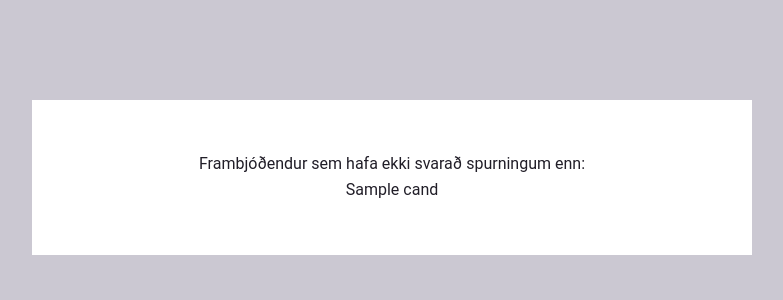
After one commit to beltiras/vaa, a Django app: template templates/absents.html in a window 1280 px wide. The commit adds this page. Shown: the top 300 px of the page, without its empty margins (248-1031 px from the left). Run offline with Django 3.2, Linux system fonts and the light colour scheme; the template is opened without the code that fills it: most values are stand-ins (such as "Sample title", 1, 10 or a date in 2020); some libraries are stand-ins or nearby versions.

Commit message:
small css and absent page defined

```diff
--- /dev/null
+++ b/templates/absents.html
@@ -0,0 +1,15 @@
+{% extends "base.html" %}
+{% block title %}Frambjóðendur sem hafa ekki svarað - {% endblock title %}
+{% block content %}
+<div class="form-block form-user">
+<table class="table table-striped" style="width: 100%;">
+<thead>
+<tr><td>Frambjóðendur sem hafa ekki svarað spurningum enn:</td></tr>
+</thead>
+<tbody>
+{% for cand in absents %}
+<tr><td>{{ cand.name }}</td></tr>
+{% endfor %}
+</tbody>
+</table>
+{% endblock content %}
--- a/templates/comparison.html
+++ b/templates/comparison.html
@@ -10,7 +10,7 @@
 </thead>
 <tbody>
 {% for cand, percent in data %}
-  <tr><td><span><img src="{{ cand.picture|thumbnail_url:"small" }}"></span><a href="/candidate/{{ cand.pk }}/">{{ cand.name }}</a></td><td>{{ percent | floatformat:0 }}%</td>
+  <tr><td><span><img style="float:left" src="{{ cand.picture|thumbnail_url:"xs" }}"></span><a href="/candidate/{{ cand.pk }}/">{{ cand.name }}</a></td><td>{{ percent | floatformat:0 }}%</td>
 {% endfor %}
 </tbody>
 </table>
--- a/vaa/questions/views.py
+++ b/vaa/questions/views.py
@@ -188,3 +188,7 @@
             'cand':candidate}
 
     return context
+
+@render_with("absents.html")
+def absents(request, election):
+    return {'absents':Candidate.objects.filter(election__slug=election, answersheet__isnull=True)}
--- a/vaa/urls.py
+++ b/vaa/urls.py
@@ -40,6 +40,7 @@
     url(r'^accounts/login/$', 'django.contrib.auth.views.login', { 'extra_context':{'next':'/userpage/'}}),
     url(r'^accounts/profile/$', RedirectView.as_view(url="/userpage/")),
     url(r'^admin/', admin.site.urls),
+    url(r'^absents/(?P<election>[\w\d]+)/$', vaav.absents),
 
 ] + static(settings.STATIC_URL, document_root=settings.STATIC_ROOT) + [
     url(r'^page/(?P<slug>[\w\d_-]+)', vaas.page),
```
Also changed, not shown: vaa/settings.py (+6 -2 lines).
